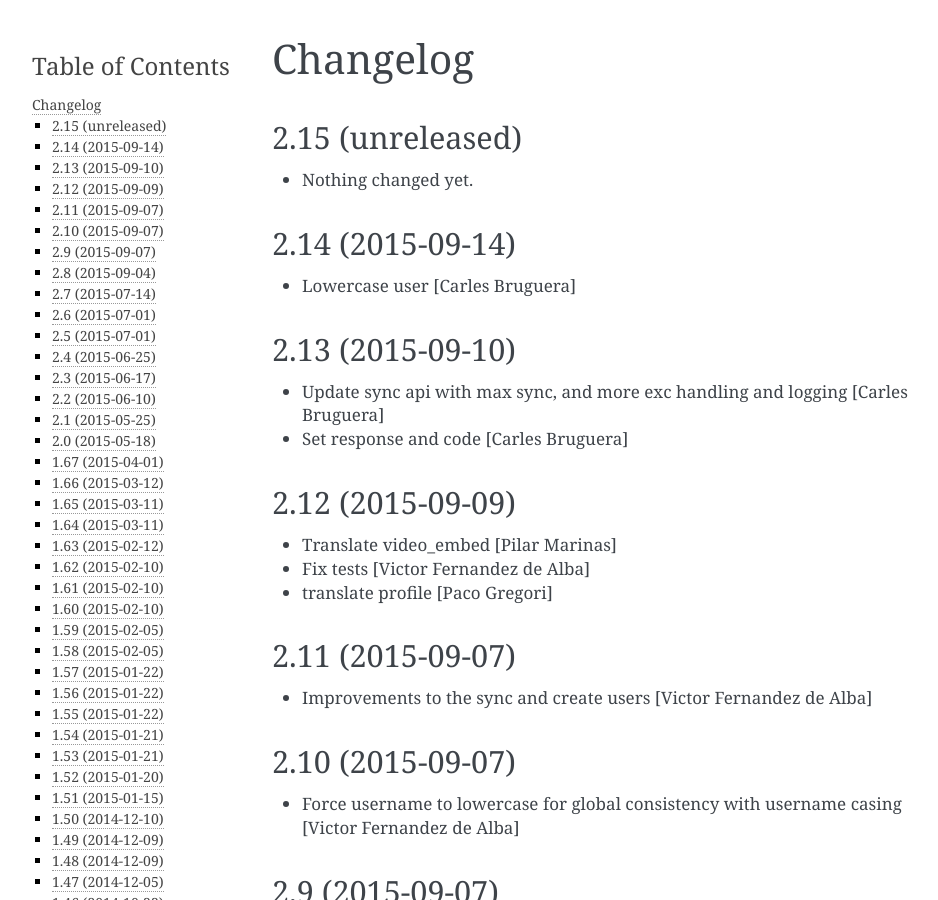
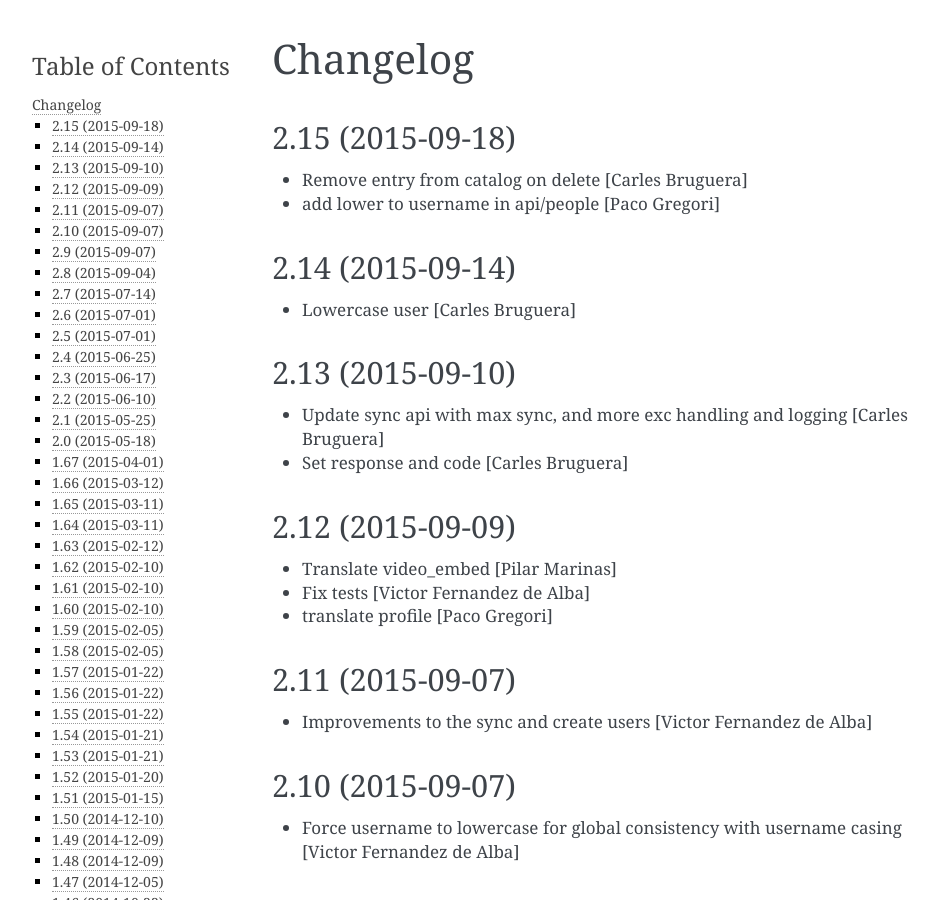
Before and after one commit to UPCnet/ulearn.core, a Sphinx documentation site: the page built from docs/HISTORY.rst, in a window 1280 px wide and 900 px high. Shown: the whole window, without its empty margins (148-1086 px from the left). Built offline with Sphinx 7.4.7, drawn with Linux system fonts in a browser that asks for light colours; pages that are not in the unit, such as notebooks, are missing from menus.

Commit message:
Preparing release 2.15

```diff
--- a/docs/HISTORY.rst
+++ b/docs/HISTORY.rst
@@ -1,11 +1,11 @@
 Changelog
 =========
 
-2.15 (unreleased)
+2.15 (2015-09-18)
 -----------------
 
-- Nothing changed yet.
-
+* Remove entry from catalog on delete [Carles Bruguera]
+* add lower to username in api/people [Paco Gregori]
 
 2.14 (2015-09-14)
 -----------------
--- a/setup.py
+++ b/setup.py
@@ -1,7 +1,7 @@
 from setuptools import setup, find_packages
 import os
 
-version = '2.15.dev0'
+version = '2.15'
 
 README = open('README.rst').read()
 HISTORY = open(os.path.join('docs', 'HISTORY.rst')).read()
```
